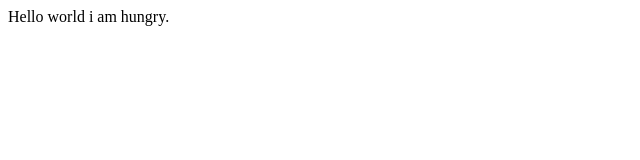
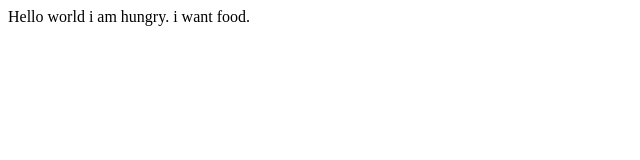
Before and after one commit to EddieH2008/ExperiencedrapidCharactercode, a plain HTML site: page index.html in a window 1280 px wide. Shown: the full height of the page, 0-640 px from the left. Drawn offline with Linux system fonts and the light colour scheme.

Commit message:
new change "i want food"

```diff
--- a/index.html
+++ b/index.html
@@ -9,7 +9,7 @@
 </head>
 
 <body>
-  Hello world i am hungry.
+  Hello world i am hungry. i want food.
   <script src="script.js"></script>
 </body>
 
```
